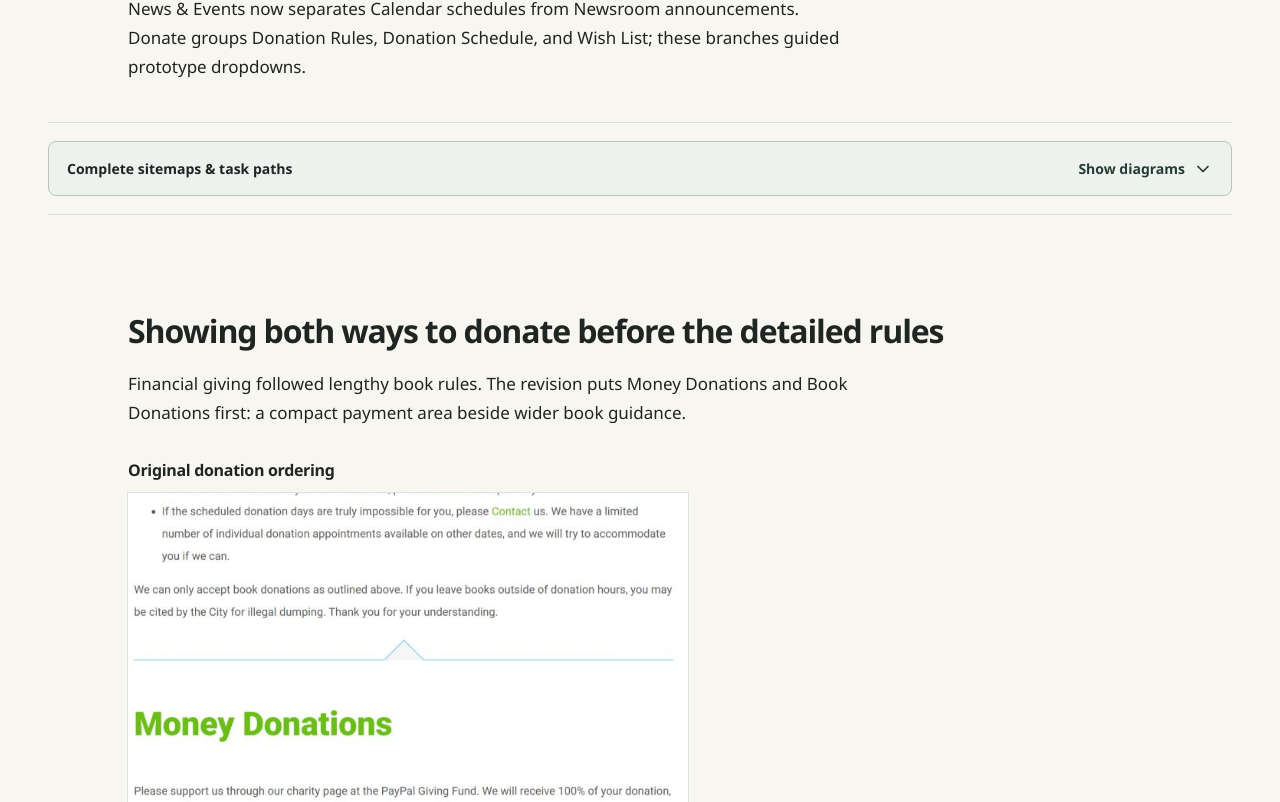
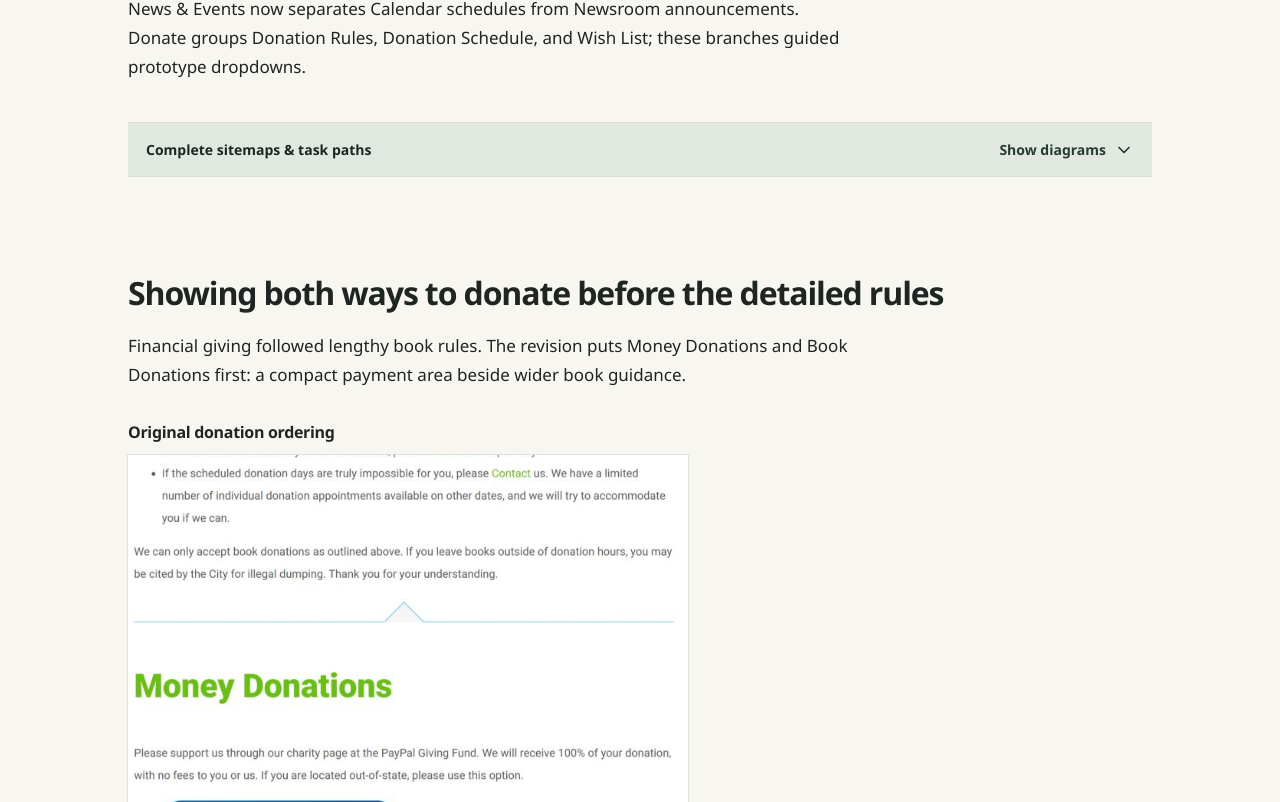
Before and after one commit to ShuyueGe/shuyuege.github.io, a React (Vite) app: page /#/projects/bookthing-v2 in a window 1280 px wide. Shown: the part 1418-2220 px from the top of the page. Built offline with nearby package versions, Linux system fonts and the light colour scheme; a web font is replaced by a local one.

Commit message:
Flatten V2 disclosure bars and contain BookThing diagrams

```diff
--- a/src/preview/BookThingV2.css
+++ b/src/preview/BookThingV2.css
@@ -44,11 +44,8 @@
 .preview-v2--bookthing .bookthing-v2-ending h2 { max-width: var(--v2-narrative-width); font-size: var(--v2-outcome-size); }
 .preview-v2--bookthing .bookthing-v2-ending-copy .v2-prose:last-child { margin-bottom: 0; }
 
-/* User-locked disclosure: all internal typography, source sizing and spacing
-   match the frozen starting version. Only its external margin can vary. */
-.preview-v2--bookthing .bookthing-v2-full-diagrams { width: var(--v2-wide-width); margin-inline: calc((100% - var(--v2-wide-width)) / 2); margin-top: var(--v2-group-gap); padding: 18px 0; border-block: 1px solid var(--color-border); }
-.preview-v2--bookthing .bookthing-v2-full-diagrams summary { font-size: 14px; font-weight: 650; line-height: normal; min-height: 44px; align-content: center; margin: 0; padding: 0; }
-.preview-v2--bookthing .bookthing-v2-full-diagrams[open] summary { margin-bottom: 24px; }
+/* Complete diagrams keep their internal treatment within the main content rail. */
+.preview-v2--bookthing .bookthing-v2-full-diagrams { width: 100%; margin-inline: 0; margin-top: var(--v2-group-gap); }
 .preview-v2--bookthing .bookthing-v2-full-diagrams .v2-evidence { margin: 0; }
 .preview-v2--bookthing .bookthing-v2-full-diagrams .v2-evidence + .v2-evidence { margin-top: 24px; }
 .preview-v2--bookthing .bookthing-v2-full-diagrams .v2-image-trigger { display: block; width: 100%; border: 0; padding: 0; margin: 0; text-align: left; background: none; }
@@ -106,11 +103,6 @@
 }
 
 /* Native disclosure entrances only; expanded material keeps its existing layout. */
-.preview-v2--bookthing details.v2-details > summary.bookthing-v2-disclosure-summary { display: flex; align-items: center; justify-content: space-between; gap: 16px; width: 100%; min-width: 0; padding: 16px 18px; border: 1px solid #b8c6b9; border-radius: var(--radius-small); background: #eef2ee; color: var(--color-text); font-size: 14px; font-weight: 600; line-height: 1.5; list-style: none; cursor: pointer; }
-.preview-v2--bookthing .bookthing-v2-disclosure-summary::marker { content: ""; }
-.preview-v2--bookthing .bookthing-v2-disclosure-summary::-webkit-details-marker { display: none; }
-.preview-v2--bookthing .bookthing-v2-disclosure-summary:hover { background: #e5ece5; border-color: #91a493; }
-.preview-v2--bookthing .bookthing-v2-disclosure-summary:focus-visible { outline: 2px solid var(--color-text); outline-offset: 4px; }
 .preview-v2--bookthing .bookthing-v2-disclosure-title { min-width: 0; }
 .preview-v2--bookthing .bookthing-v2-disclosure-action { display: inline-flex; flex: 0 0 auto; align-items: center; gap: 8px; color: #253c34; white-space: nowrap; }
 .preview-v2--bookthing .bookthing-v2-disclosure-action svg { flex: 0 0 auto; width: 20px; height: 20px; }
--- a/src/preview/PreviewV2.css
+++ b/src/preview/PreviewV2.css
@@ -1,5 +1,6 @@
 /* V2-only coordination: one rail, one reading measure, and repeatable intervals. */
 .preview-v2 {
+ --v2-disclosure-bg: #e1e8e0; --v2-disclosure-hover-bg: #d6e0d5;
  --v2-hero-gap: 112px; --v2-section-gap: 96px; --v2-title-gap: 20px;
  --v2-evidence-gap: 32px; --v2-group-gap: 40px; --v2-caption-gap: 8px;
  --v2-reading-width: 76ch; --v2-narrative-width: 52rem;
@@ -42,9 +43,15 @@
 .preview-v2 .v2-evidence:not(.bookthing-v2-full-diagrams .v2-evidence) figcaption { font-size: 14px; line-height: 1.65; color: #44564b; margin: var(--v2-caption-gap) 0 0; max-width: 56ch; font-weight: 400; }
 .preview-v2 .v2-source-regions { display: grid; gap: 16px; }
 .preview-v2 .v2-source-window { display: block; position: relative; overflow: hidden; }
-.preview-v2 .v2-details { padding: 18px 0; border-block: 1px solid var(--color-border); margin-top: 30px; }
-.preview-v2 .v2-details summary { font-size: 14px; font-weight: 650; cursor: pointer; min-height: 44px; align-content: center; }
-.preview-v2 .v2-details[open] summary { margin-bottom: 24px; }
+/* Shared V2 disclosure surface; separators belong to the title bar only. */
+.preview-v2 .v2-details { padding: 0; border: 0; margin-top: 30px; }
+.preview-v2 .v2-details[open] { padding-bottom: 18px; }
+.preview-v2 details.v2-details > summary { display: flex; align-items: center; justify-content: space-between; gap: 16px; width: 100%; min-width: 0; min-height: 44px; margin: 0; padding: 16px 18px; border: 0; border-block: 1px solid var(--color-border); border-radius: 0; box-shadow: none; background: var(--v2-disclosure-bg); color: var(--color-text); font-size: 14px; font-weight: 600; line-height: 1.5; list-style: none; cursor: pointer; }
+.preview-v2 .v2-details > summary::marker { content: ""; }
+.preview-v2 .v2-details > summary::-webkit-details-marker { display: none; }
+.preview-v2 details.v2-details > summary:hover { background: var(--v2-disclosure-hover-bg); }
+.preview-v2 details.v2-details > summary:focus-visible { outline: 2px solid var(--color-text); outline-offset: 4px; }
+.preview-v2 details.v2-details[open] > summary { margin-bottom: 24px; }
 .preview-v2 .v2-details .v2-evidence + .v2-evidence { margin-top: 24px; }
 .preview-v2 .v2-ending { padding-top: 0; border: 0; }
 .preview-v2 .v2-ending h2 { font-size: var(--v2-outcome-size); }
```
